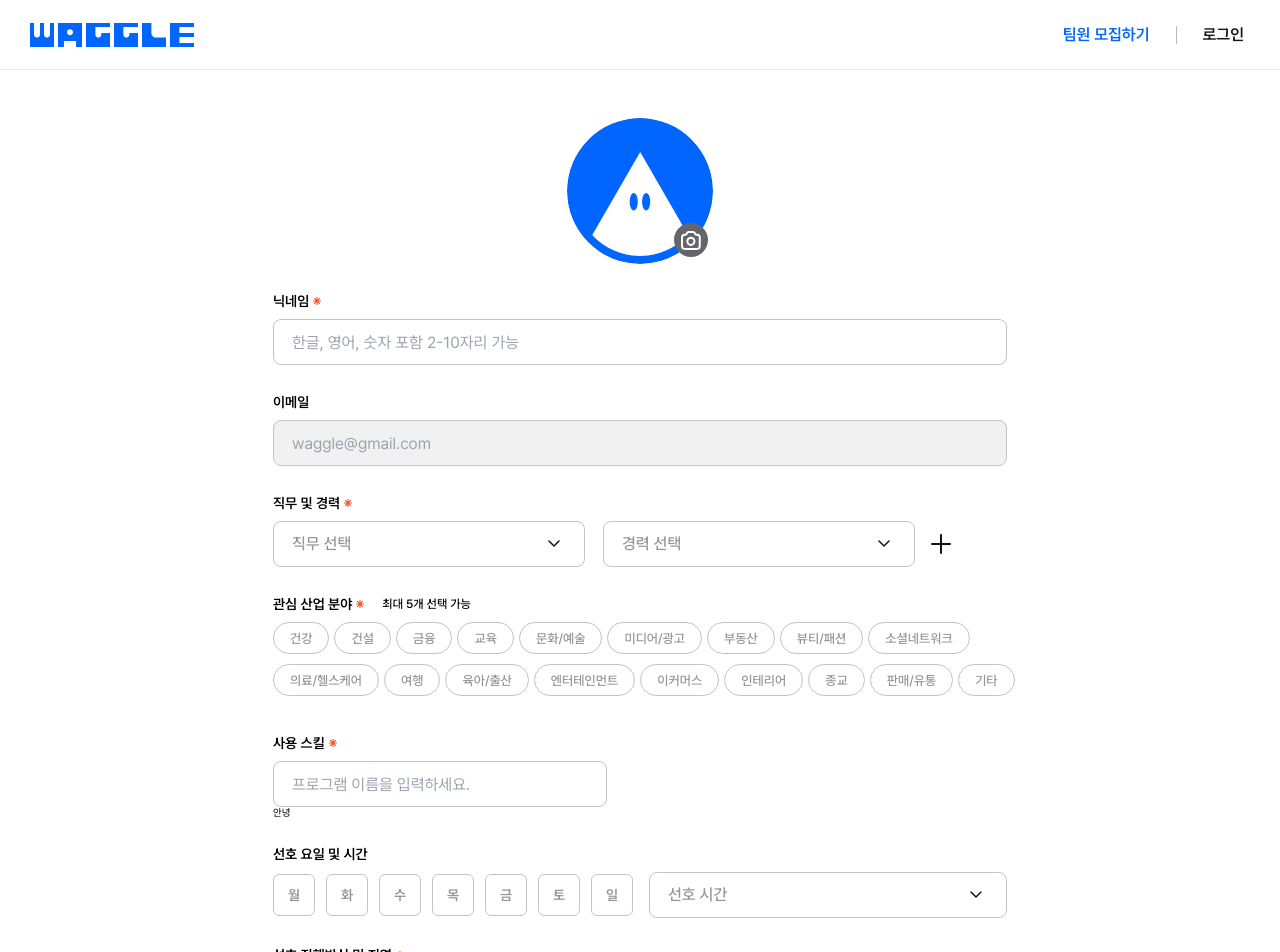
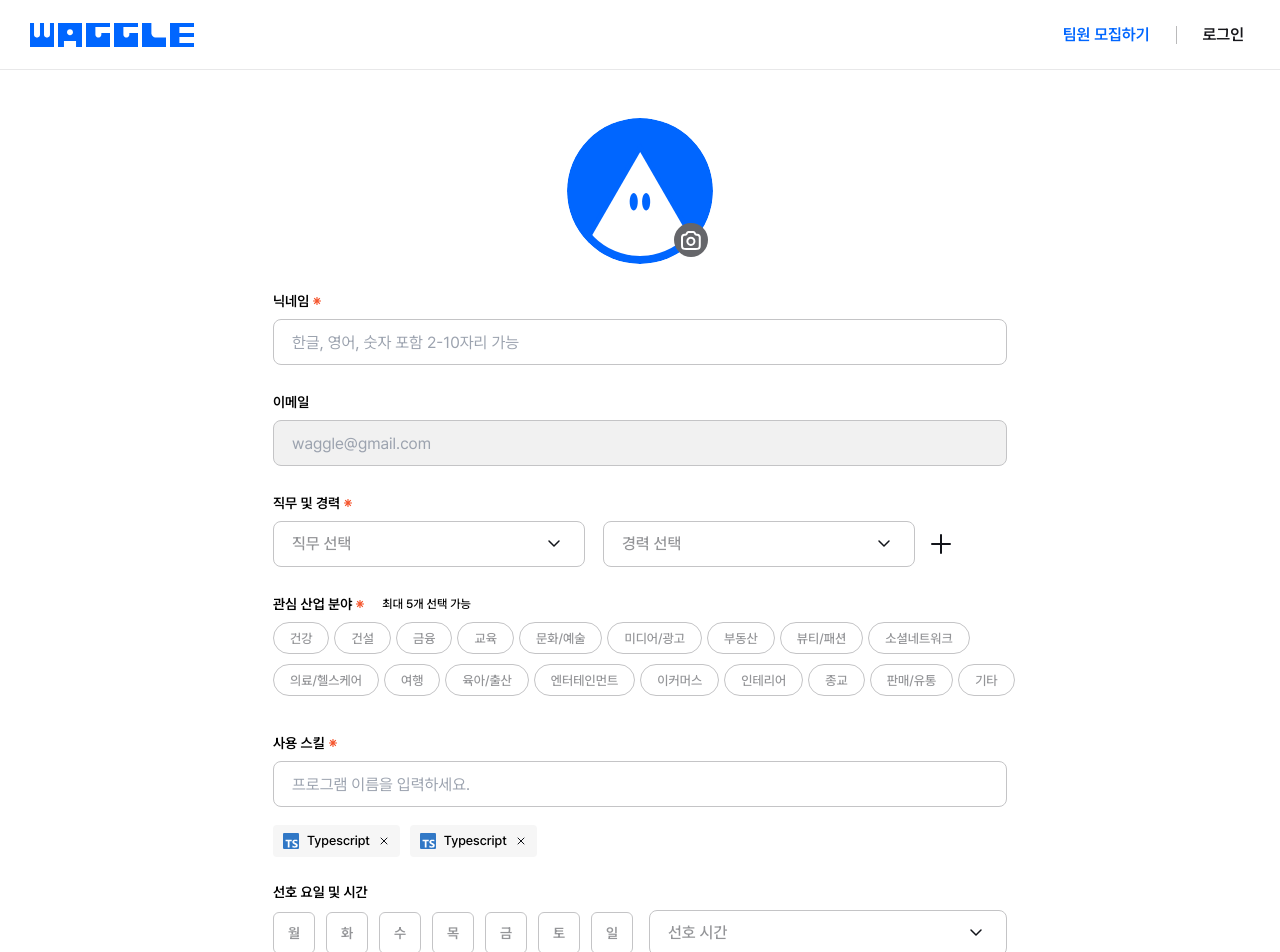
Before and after one commit to Team-Waggle/Frontend, a React (Vite) app: page /profile in a window 1280 px wide. Shown: the top 952 px of the page. Built offline with nearby package versions, Linux system fonts and the light colour scheme.

Commit message:
feat, design: 사용 스킬 Typing 관련 기능 추가
사용 스킬 input에 타이핑 시의 효과 추가

```diff
--- a/src/components/Profile/SkillInput.tsx
+++ b/src/components/Profile/SkillInput.tsx
@@ -1,17 +1,70 @@
-import React from 'react';
+import React, { useState } from 'react';
 import StyledInput from '../Profile/StyledInput';
+import XIcon from "../../assets/profile/icon/icon-x16.svg?react";
+import Skill from "../../assets/main/icon/skill/icon-skill-TypeScript.svg?react"
 
-const SkillInput = () => {
+interface SkillProps {
+    isActive?: boolean;
+    children: React.ReactNode;
+}
+
+// 뭐가 문제일까?
+
+const SkillInput = ({ isActive = false, children }: SkillProps) => {
+    const [isTyping, setIsTyping] = useState<boolean>(false);
+    const [keyword, setKeyword] = useState<string>("");
+
     return (
         <div className='inline-flex flex-col items-start'>
+
+            {/* 입력 시 키워드 생성 */}
             <StyledInput
+                className='!w-[734px] items-center'
                 placeholder="프로그램 이름을 입력하세요."
                 useRegex={false}
                 useLengthValidation={false}
+                useTyping={setIsTyping}
             />
-            <div>
-                안녕
-            </div>
+
+            {isTyping && (
+                <div className='flex h-[64px] px-[10px] py-[18px] items-center self-stretch border
+                            border-solid border-black-50 rounded-[8px]'>
+                    <div className='flex items-center gap-[10px] flex-grow flex-shrink-0 basis-0'>
+
+                        {/* 해당 요소가 자동완성 되어야 함. */}
+                        <button className={`'flex h-[32px] px-[10px] justify-center border border-solid
+                                    text-[13px] text-center	font-[500] leading-[150%] rounded-[4px] border-black-60 text-black-70
+                                    ${isActive ? 'border-primary-60 text-black' : 'border-black-60 text-black-70'}`}>
+                            {children}
+                        </button>
+
+                    </div>
+                </div>
+            )}
+
+            {/* skill 컴포넌트 나누기 */}
+            {/* mt-[18px] 원래는 상위 div에 gap-[18px] */}
+
+            {!isTyping && (
+                <div className='flex h-[30px] items-start content-start gap-[10px] self-stretch flex-wrap mt-[18px]'>
+                    <div className='flex h-[32px] px-[10px] items-center gap-[8px]
+            rounded-[4px] bg-black-30'>
+                        {/* 이미지 모양이 원래 것이랑 조금 다름. 아이콘도 전체적으로 한 번 변경된 건가? */}
+                        <Skill className='w-[16px] h-[16px] gap-[16px]' />
+                        <p className='text-caption-13_M500 text-center'> {children} </p>
+                        <XIcon className='flex w-[12px] h-[12px] justify-center items-center gap-[10px]' />
+                    </div>
+                    <div className='flex h-[32px] px-[10px] items-center gap-[8px]
+            rounded-[4px] bg-black-30'>
+                        {/* 이미지 모양이 원래 것이랑 조금 다름. 아이콘도 전체적으로 한 번 변경된 건가? */}
+                        <Skill className='w-[16px] h-[16px] gap-[16px]' />
+                        <p className='text-caption-13_M500 text-center'> {children} </p>
+                        <XIcon className='flex w-[12px] h-[12px] justify-center items-center gap-[10px]' />
+                    </div>
+                </div>
+            )}
+
+
         </div>
     );
 };
--- a/src/components/Profile/StyledInput.tsx
+++ b/src/components/Profile/StyledInput.tsx
@@ -5,9 +5,10 @@
   typingMessage?: string;
   useRegex?: boolean;
   useLengthValidation?: boolean;
+  useTyping?: (isTyping:boolean) => void;
 }
 
-const StyledInput = ({ className, error, typingMessage, useRegex=true, useLengthValidation=true, ...rest }: StyledInputProps) => {
+const StyledInput = ({ className, error, typingMessage, useRegex=true, useLengthValidation=true, useTyping, ...rest }: StyledInputProps) => {
   const [inputValue, setInputValue] = useState<string>('');
   const [isError, setIsError] = useState<boolean>(false);
   const [isTyping, setIsTyping] = useState<boolean>(false);
@@ -15,7 +16,10 @@
   const handleChange = (e: React.ChangeEvent<HTMLInputElement>) => {
     const value = e.target.value;
     setInputValue(value);
-    setIsTyping(value.length > 0);
+
+    const typing = value.length > 0;
+    setIsTyping(typing);
+    useTyping?.(typing);
 
     let hasError = false;
 
@@ -39,7 +43,8 @@
         {...rest}
         value={inputValue}
         onChange={handleChange}
-        className={`w-full h-[var(---46-,46px)] pr-[8px] pl-[18px] py-0 items-center self-stretch text-[16px] border rounded-[8px]
+        className={`w-full h-[var(---46-,46px)] pr-[8px] pl-[18px] py-0 items-center self-stretch
+          border rounded-[8px] text-[16px] text-black-70
           ${isError ? 'border-[#F5552D]' : isTyping ? 'border-primary' : 'border-black-60'}
         ${className ?? ''}`}
       />
--- a/src/pages/Profile.tsx
+++ b/src/pages/Profile.tsx
@@ -106,9 +106,9 @@
                 </div>
 
                 {/* 사용 스킬 */}
-                <div className="flex flex-col items-start gap-[8px] self-stretch w-full">
+                <div className="flex flex-col items-start gap-[8px] self-stretch">
                     <FormLabel> 사용 스킬 <RequiredIcon /> </FormLabel>
-                    <SkillInput />
+                    <SkillInput children={"Typescript"} />
                 </div>
 
                 {/* 선호 요일 및 시간 */}
```
